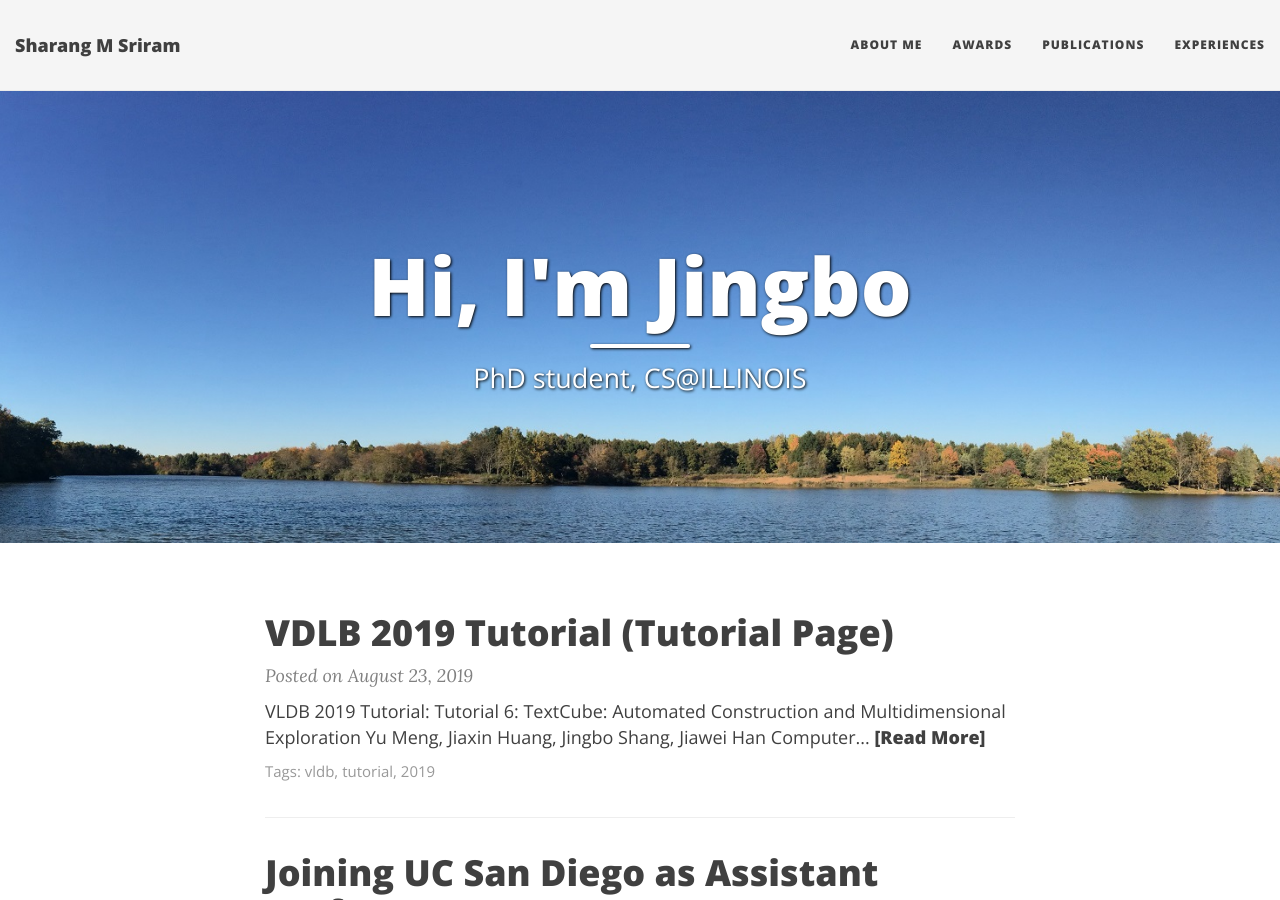
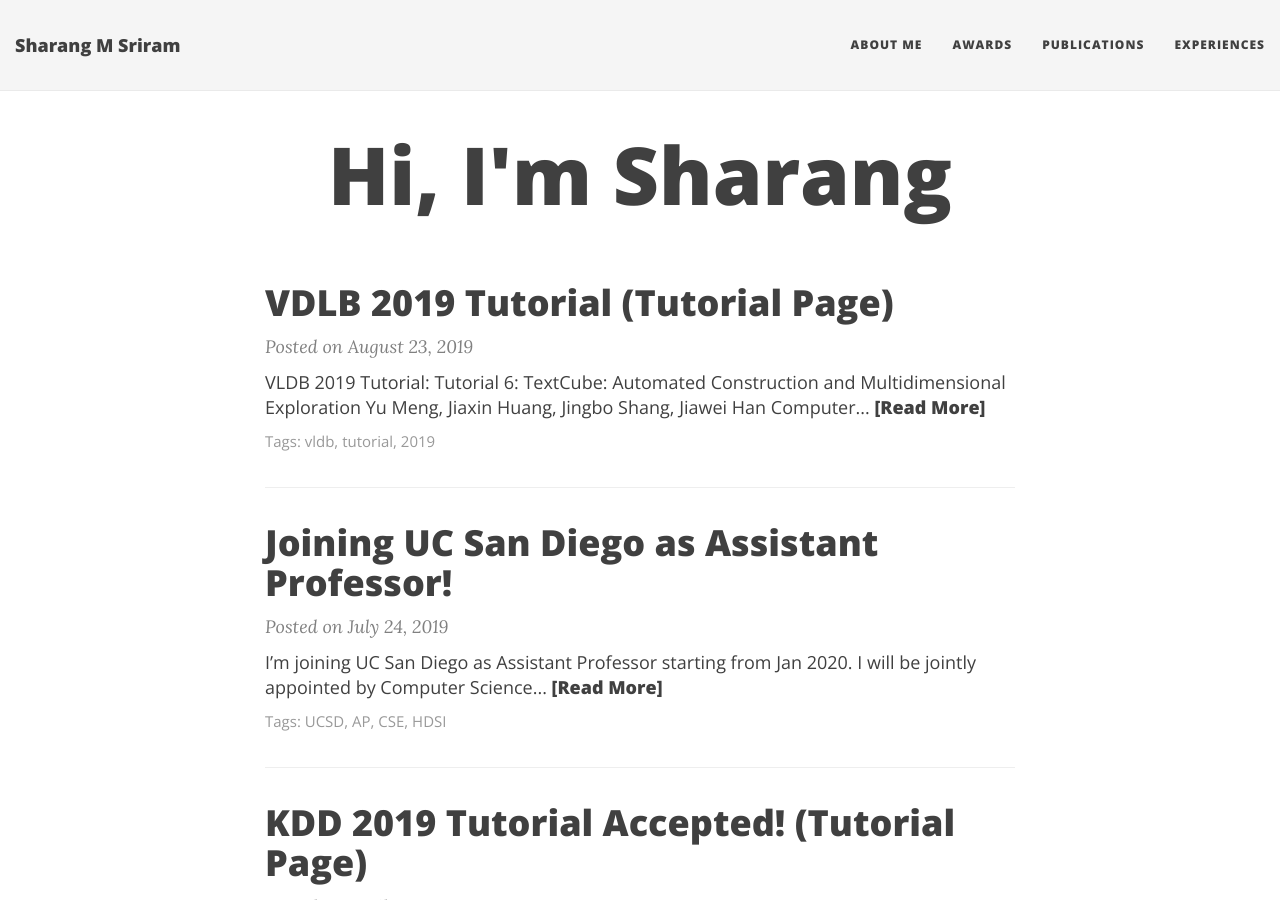
Before and after one commit to sharangms/sharangms.github.io, a Jekyll site: the page built from index.html, in a window 1280 px wide and 900 px high. Built offline with Jekyll 4.4.1, drawn with Linux system fonts in a browser that asks for light colours; nearby versions of some CDN libraries; the list of posts is cut into pages by our own code.

Commit message:
Update index.html

```diff
--- a/index.html
+++ b/index.html
@@ -1,8 +1,6 @@
 ---
 layout: page
-title: Hi, I'm Jingbo
-subtitle: PhD student, CS@ILLINOIS
-bigimg: ["/img/01.jpg", "/img/02.JPG", "/img/03.jpg", "/img/banner.JPG", "/img/04.JPG", "/img/05.jpg", "/img/06.JPG", "/img/07.JPG", "/img/09.jpg", "/img/10.jpg", "/img/11.jpg", "/img/12.jpg"]
+title: Hi, I'm Sharang
 use-site-title: true
 ---
 
```
